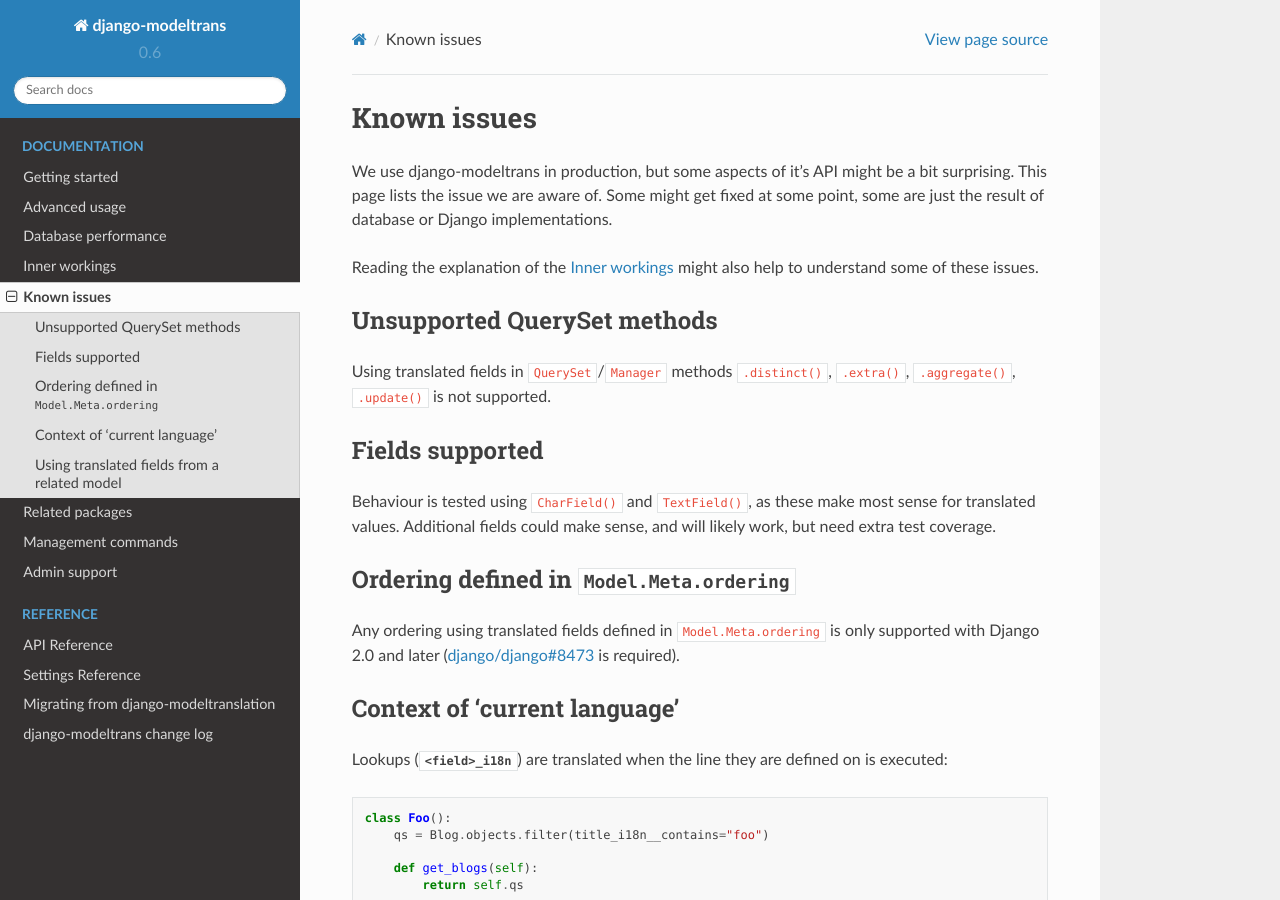
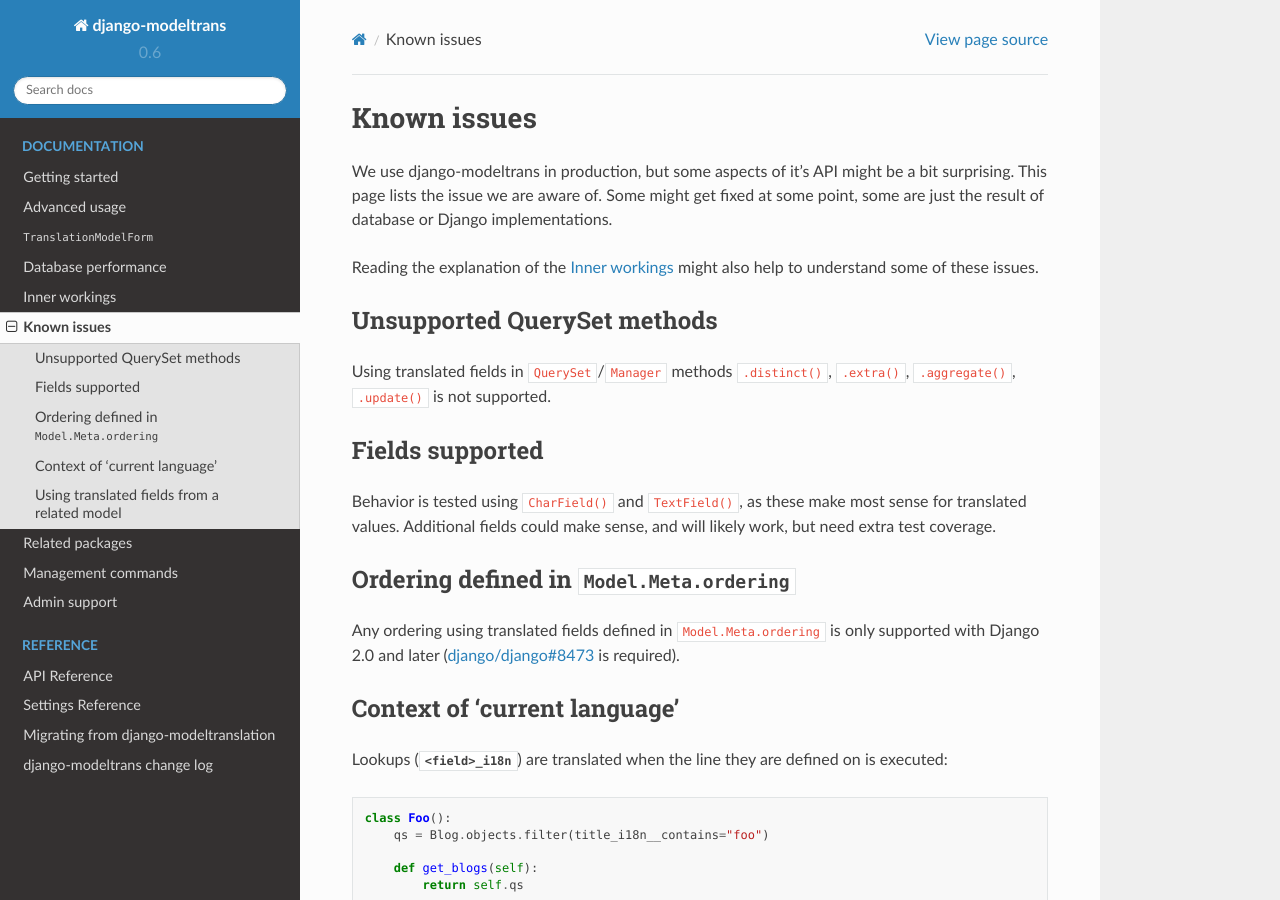
Before and after one commit to zostera/django-modeltrans, a Sphinx documentation site: the page built from docs/pages/known-issues.rst, in a window 1280 px wide and 900 px high. Built offline with Sphinx 7.4.7 and the Read the Docs theme 2.0.0, drawn with Linux system fonts in a browser that asks for light colours.

Commit message:
fix docs

```diff
--- a/docs/index.rst
+++ b/docs/index.rst
@@ -25,6 +25,7 @@
 
     pages/getting-started
     pages/working-with-models
+    pages/translation-model-form
     pages/performance
     pages/inner-workings
     pages/known-issues
--- a/docs/pages/known-issues.rst
+++ b/docs/pages/known-issues.rst
@@ -15,7 +15,7 @@
 
 Fields supported
 ----------------
-Behaviour is tested using ``CharField()`` and ``TextField()``, as these make most sense for translated values.
+Behavior is tested using ``CharField()`` and ``TextField()``, as these make most sense for translated values.
 Additional fields could make sense, and will likely work, but need extra test coverage.
 
 
```
Also changed, not shown: docs/pages/translation-model-form.rst (renamed from docs/pages/translationmodelform.rst).
